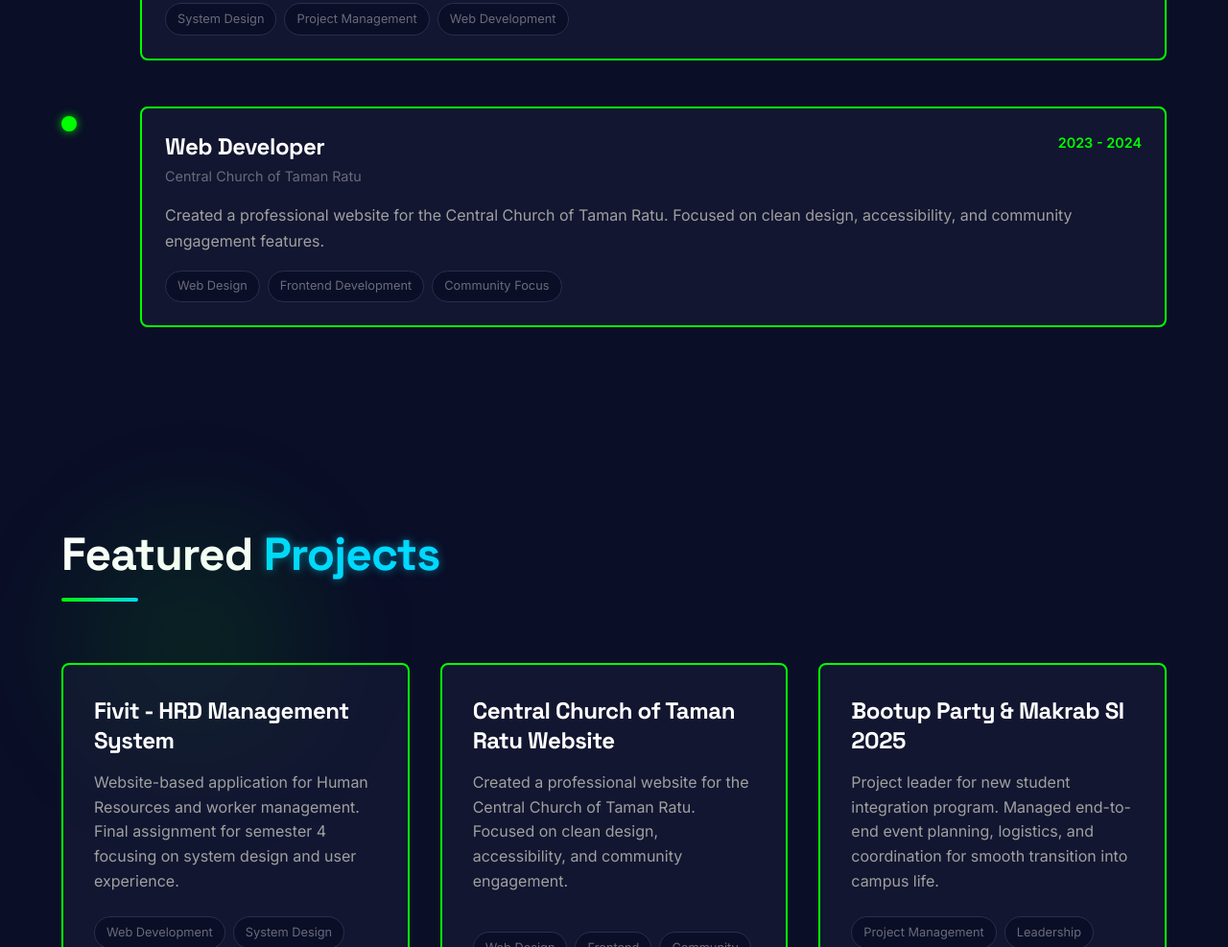
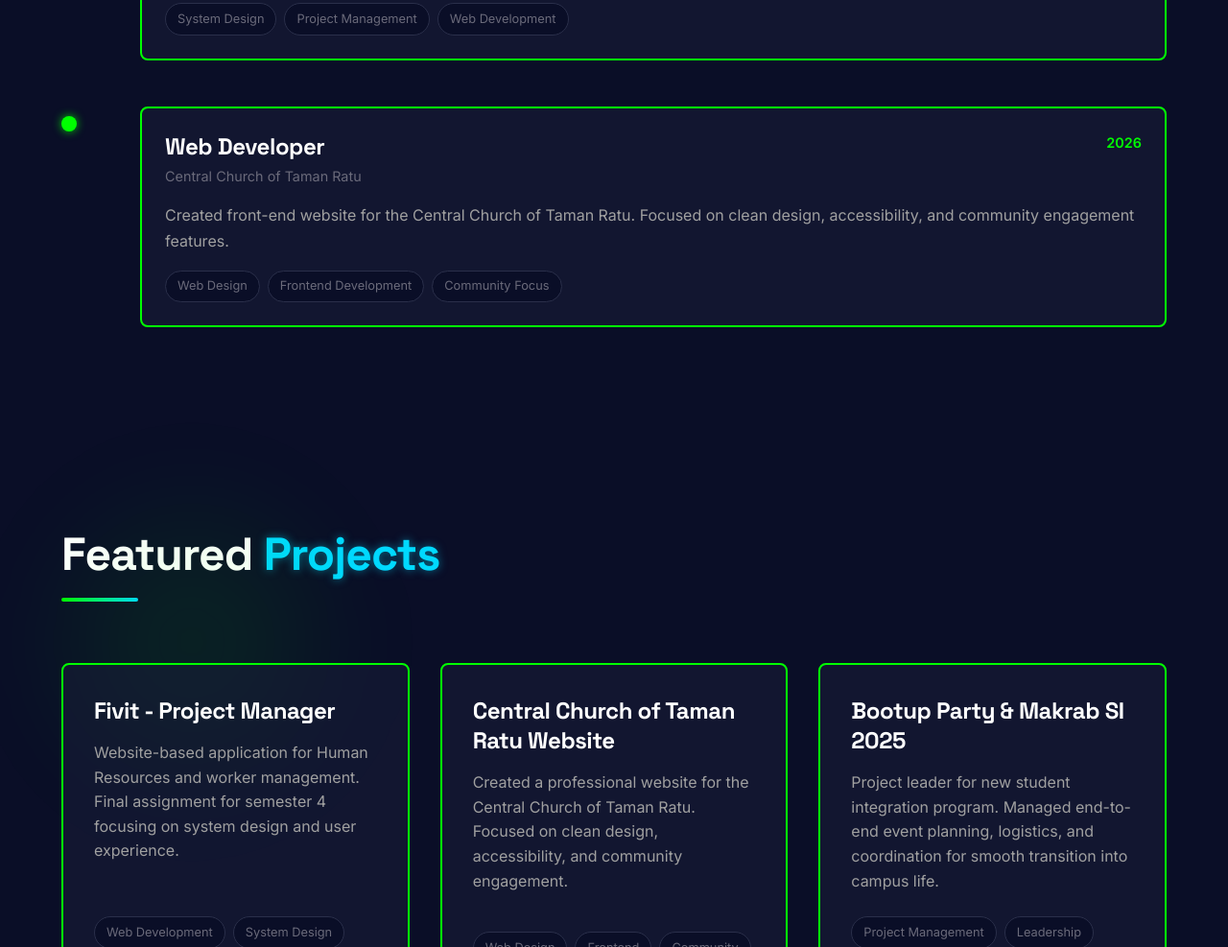
Before and after one commit to Matthew066/matthew_portfolio, a plain HTML site: page index.html in a window 1280 px wide. Shown: the part 3411-4398 px from the top of the page at 96% size. Drawn offline with Linux system fonts and the light colour scheme.

Commit message:
edi ttimeline makrab dan fivit

```diff
--- a/index.html
+++ b/index.html
@@ -270,7 +270,7 @@
                                 <h3>Head of Makrab SI 2025</h3>
                                 <p class="timeline-org">HMPSSI - UPH</p>
                             </div>
-                            <span class="timeline-period">2024 - Present</span>
+                            <span class="timeline-period">August 2025 - Ocotber 2025</span>
                         </div>
                         <p class="timeline-description">Leading the new student integration program (Makrab) for the Information Systems student organization. Managing end-to-end event planning, logistics, and coordination to ensure a smooth transition for incoming students.</p>
                         <div class="timeline-tags">
@@ -327,9 +327,9 @@
                                 <h3>Web Developer</h3>
                                 <p class="timeline-org">Central Church of Taman Ratu</p>
                             </div>
-                            <span class="timeline-period">2023 - 2024</span>
+                            <span class="timeline-period">2026</span>
                         </div>
-                        <p class="timeline-description">Created a professional website for the Central Church of Taman Ratu. Focused on clean design, accessibility, and community engagement features.</p>
+                        <p class="timeline-description">Created front-end website for the Central Church of Taman Ratu. Focused on clean design, accessibility, and community engagement features.</p>
                         <div class="timeline-tags">
                             <span class="tag">Web Design</span>
                             <span class="tag">Frontend Development</span>
@@ -351,7 +351,7 @@
 
             <div class="projects-grid">
                 <div class="project-card">
-                    <h3>Fivit - HRD Management System</h3>
+                    <h3>Fivit - Project Manager</h3>
                     <p>Website-based application for Human Resources and worker management. Final assignment for semester 4 focusing on system design and user experience.</p>
                     <div class="project-tags">
                         <span class="tag">Web Development</span>
```
